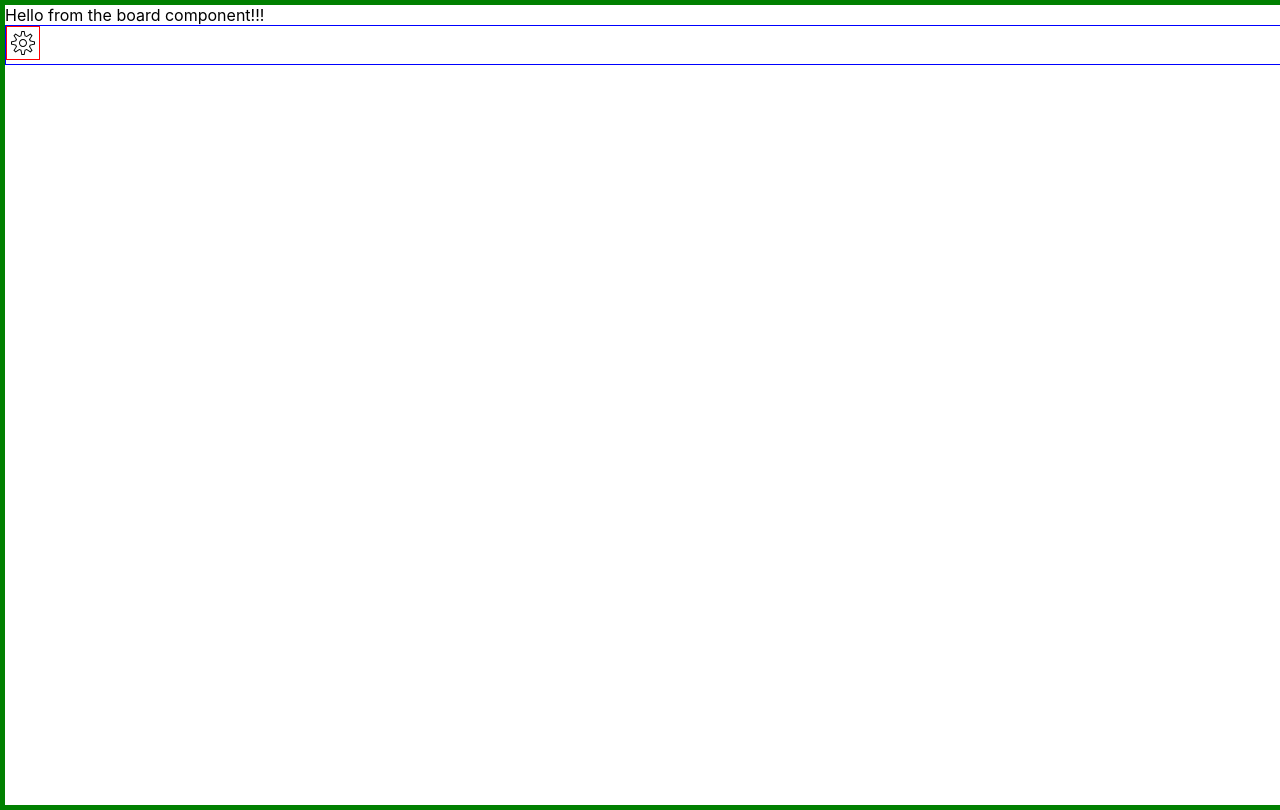
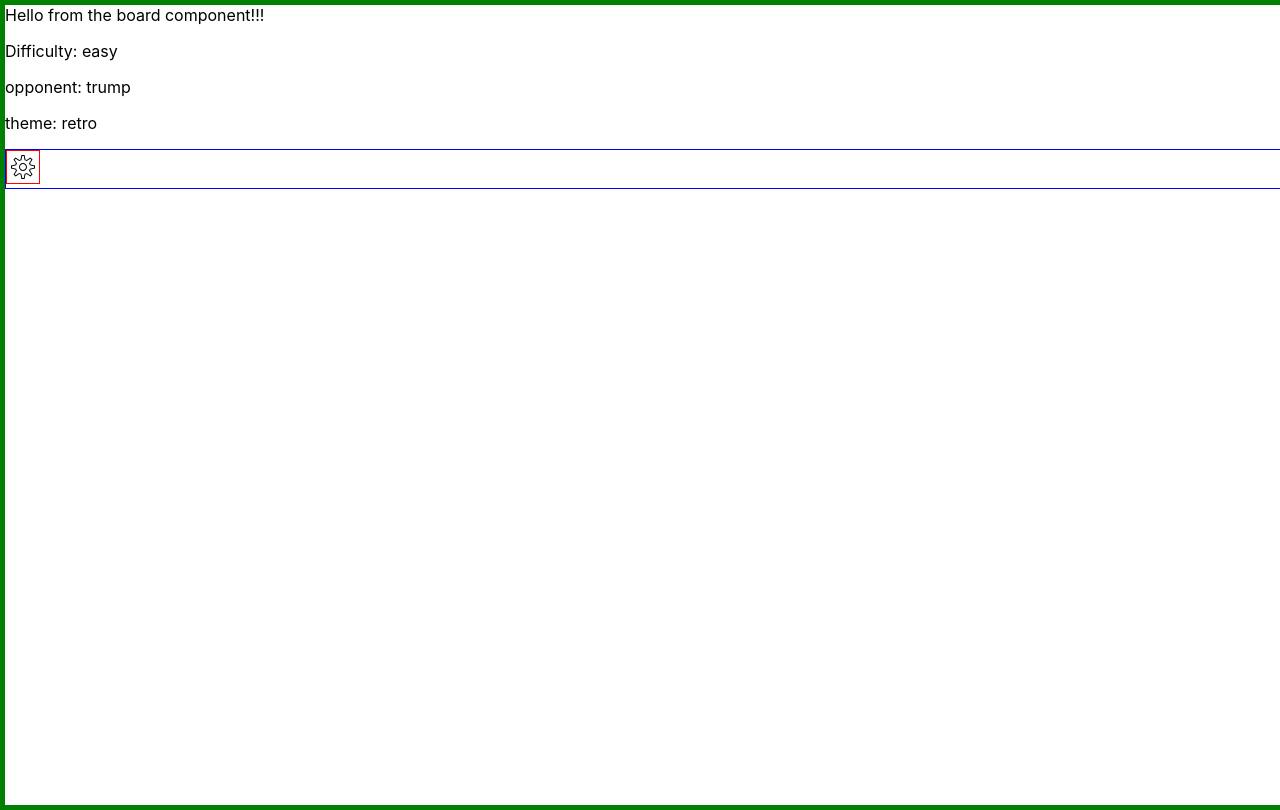
Before and after one commit to metalogica/tweetsweeper, a React (Create React App) app: page / in a window 1280 px wide. Built offline with nearby package versions, Linux system fonts and the light colour scheme.

Commit message:
established GameOptionscontext

```diff
--- a/src/App.tsx
+++ b/src/App.tsx
@@ -3,25 +3,27 @@ import Board from './components/Board'
 import Toolbar from './components/Toolbar'
 import './App.scss';
 
-interface Game {
+interface GameOptions {
   difficulty: string;
   theme: string;
   opponent: string
 }
 
-const gameDefaultData: Game = {
+const gameOptionsDefaultData: GameOptions = {
   difficulty: 'easy',
   theme: 'retro',
   opponent: 'trump'
 }
 
-export const GameContext = React.createContext<Game>(gameDefaultData)
+export const GameOptionsContext = React.createContext<GameOptions>(gameOptionsDefaultData)
 
 function App() {
   return (
     <>
-      <Board/>
-      <Toolbar/>
+      <GameOptionsContext.Provider value={gameOptionsDefaultData}>
+        <Board/>
+        <Toolbar/>
+      </GameOptionsContext.Provider>
     </>
   )
 }
--- a/src/components/Board.tsx
+++ b/src/components/Board.tsx
@@ -1,15 +1,19 @@
 /** @jsxImportSource @emotion/react */
 
 import React, { useContext } from 'react'
+import { GameOptionsContext } from '../App'
 import { jsx } from '@emotion/react'
 import './Board.scss'
 
 function Board() {
-
+  const { difficulty, opponent, theme } = useContext(GameOptionsContext)
 
   return (
     <div>
       Hello from the board component!!!
+      <p>Difficulty: {difficulty}</p>
+      <p>opponent: {opponent}</p>
+      <p>theme: {theme}</p>
     </div>
   )
 }
```
Also changed, not shown: 1 other file (tests, documents, lock files or other folders).
